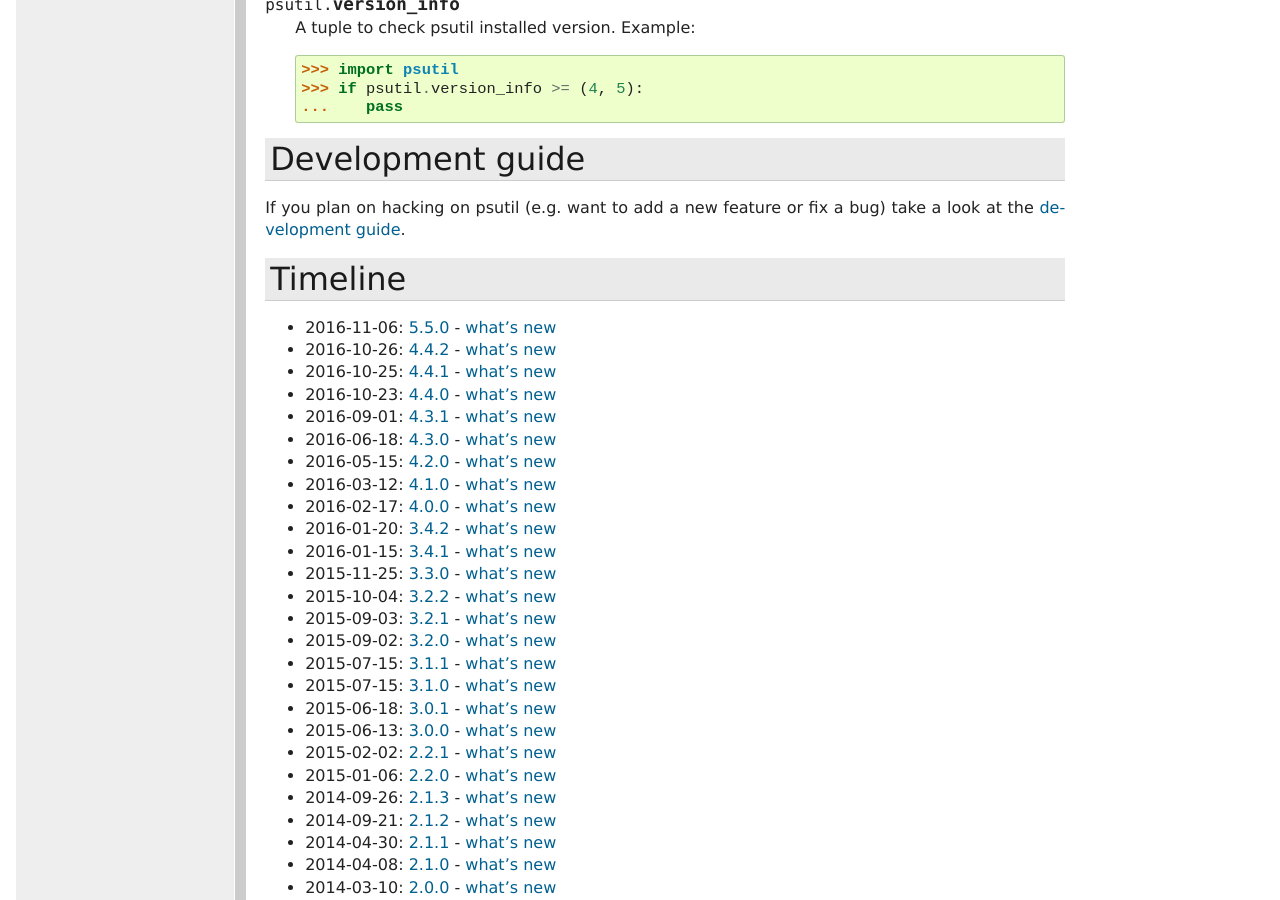
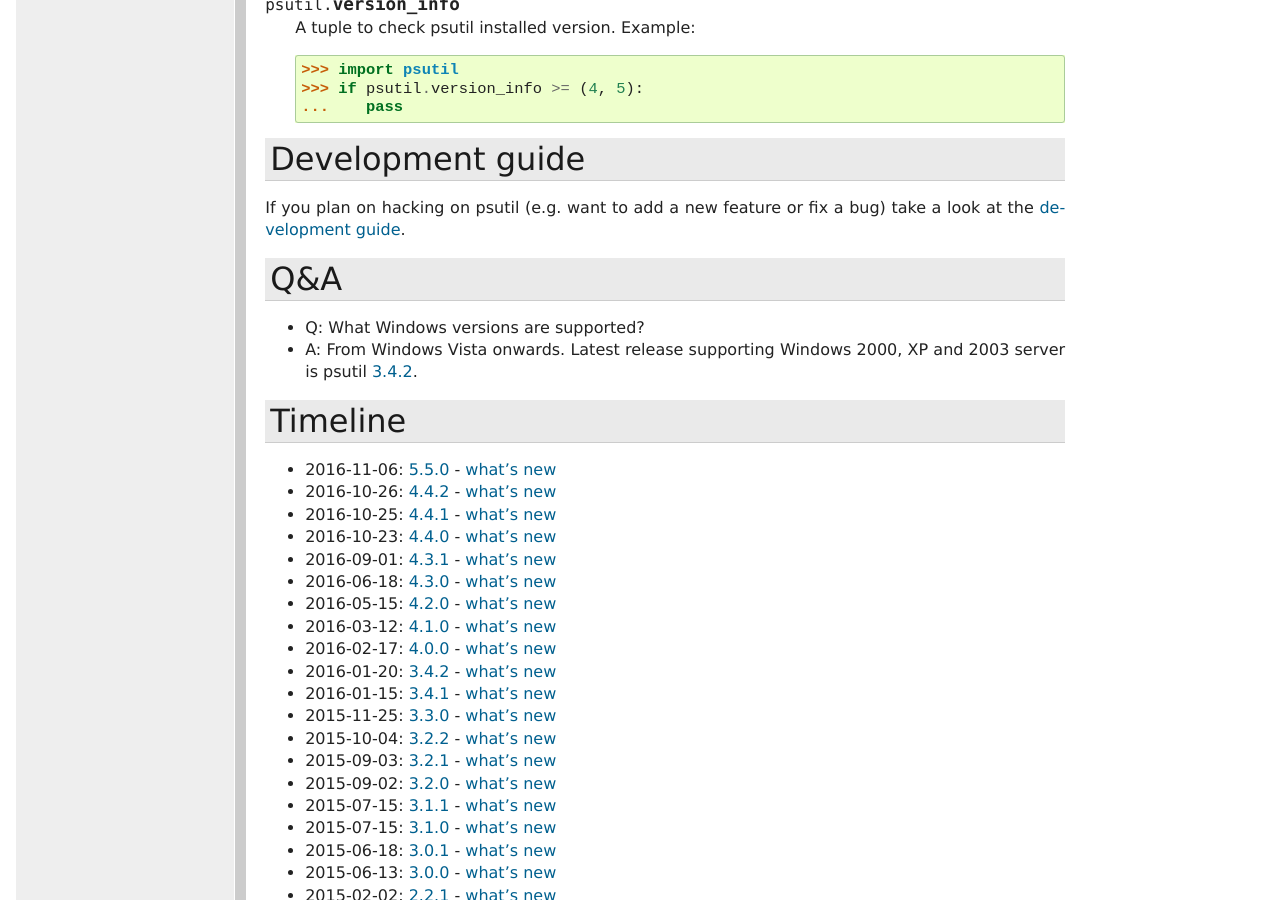
Before and after one commit to giampaolo/psutil, a Sphinx documentation site: the page built from docs/index.rst, in a window 1280 px wide and 900 px high, scrolled down 30162 px. Built offline with Sphinx 7.4.7, drawn with Linux system fonts in a browser that asks for light colours; formulas are drawn with MathJax 3.

Commit message:
#811: add a Q&A section in the doc; tell what Win versions are supported

```diff
--- a/docs/index.rst
+++ b/docs/index.rst
@@ -1918,6 +1918,14 @@ Development guide
 If you plan on hacking on psutil (e.g. want to add a new feature or fix a bug)
 take a look at the
 `development guide <https://github.com/giampaolo/psutil/blob/master/DEVGUIDE.rst>`_.
+
+
+Q&A
+===
+
+* Q: What Windows versions are supported?
+* A: From Windows Vista onwards. Latest release supporting Windows 2000, XP and
+  2003 server is psutil `3.4.2 <https://pypi.python.org/pypi?name=psutil&version=3.4.2&:action=files>`__.
 
 
 Timeline
```
